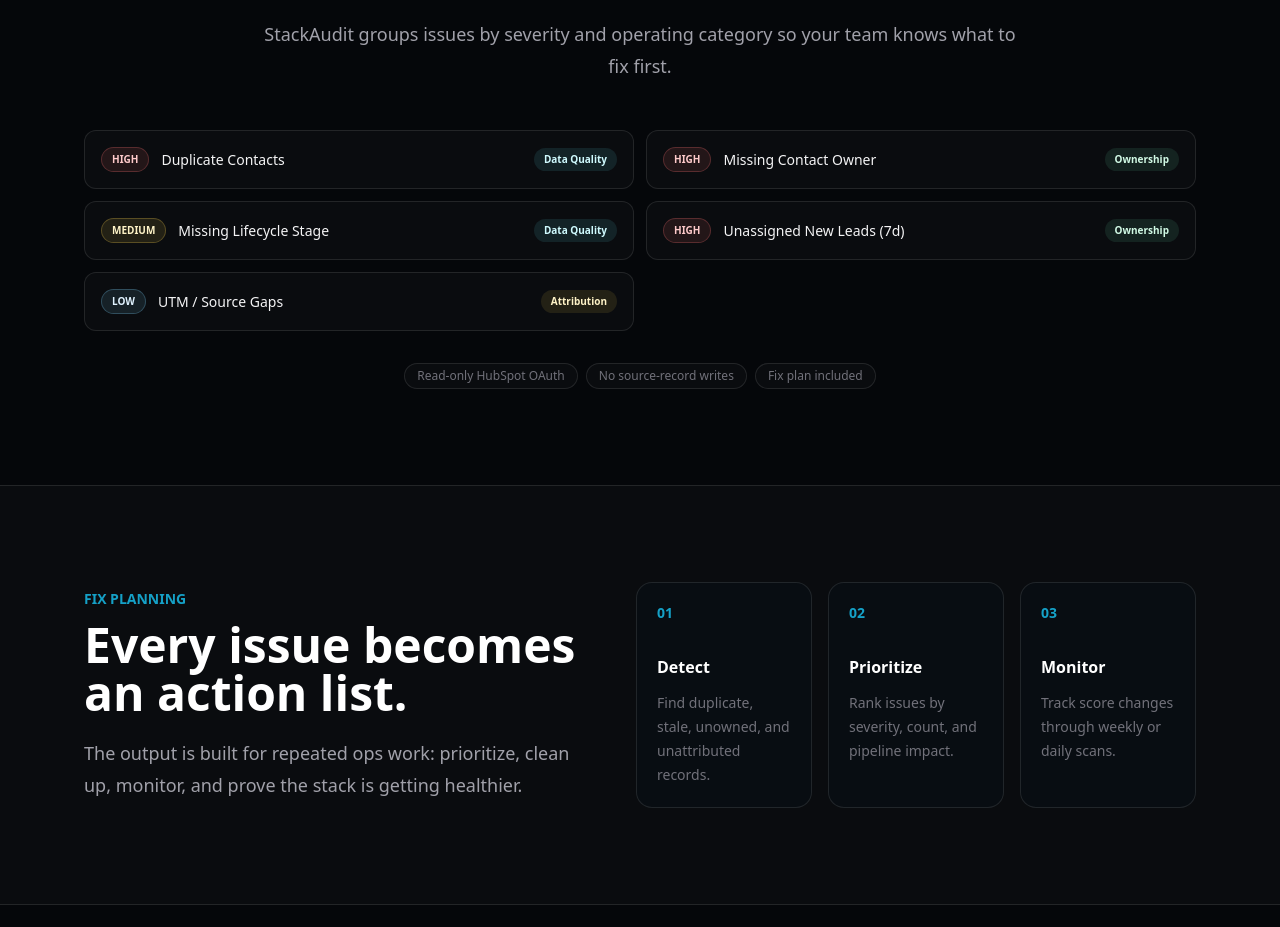
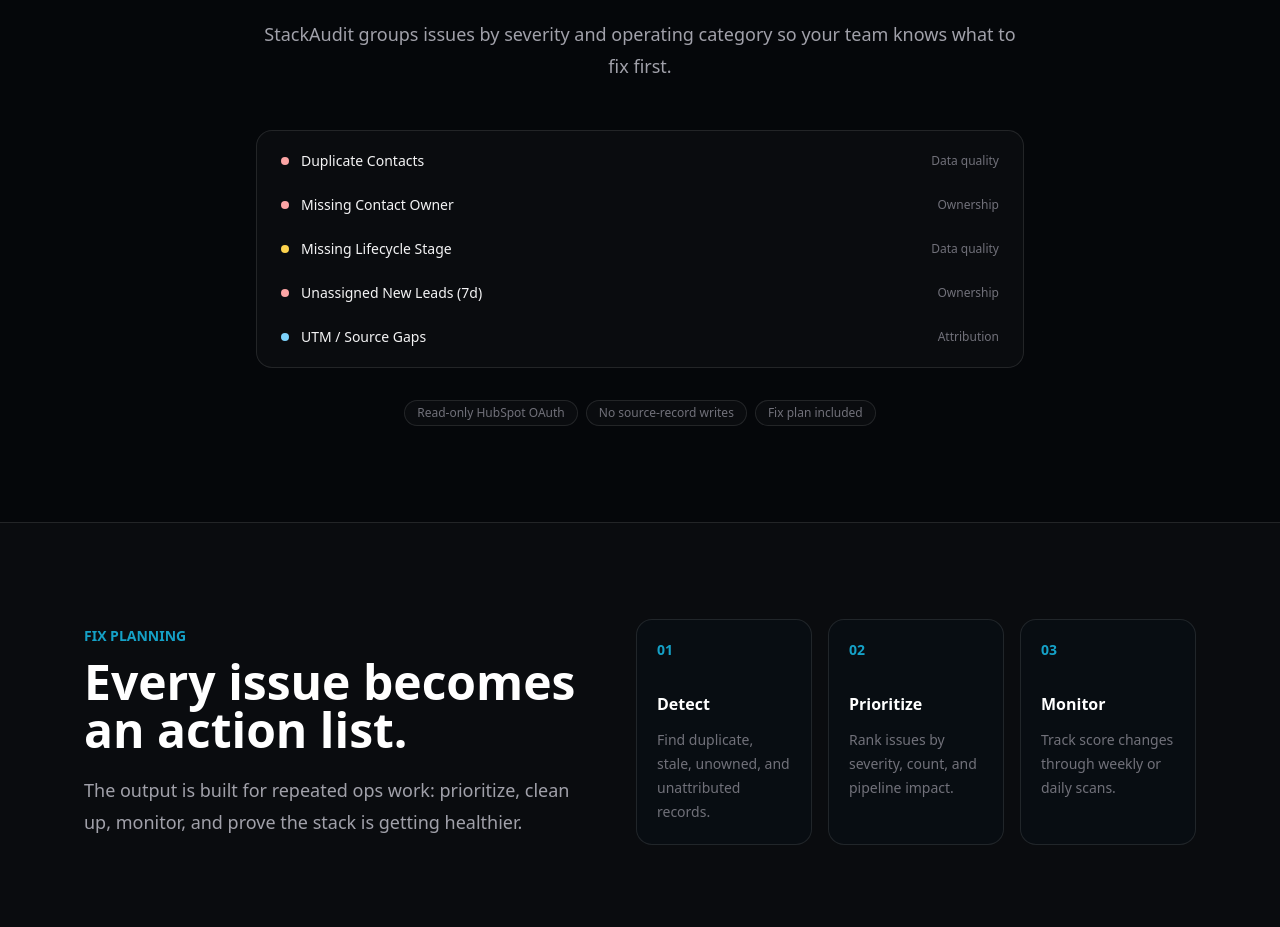
Before and after one commit to kgthegent/auditbot, a Next.js app: page / in a window 1280 px wide. Shown: the part 1620-2547 px from the top of the page. Built offline with nearby package versions, Linux system fonts and the light colour scheme; no server answers.

Commit message:
Polish checks and upgrade callout

```diff
--- a/app/dashboard/page.tsx
+++ b/app/dashboard/page.tsx
@@ -550,26 +550,37 @@
 
             {/* Plan Banner */}
             {portal?.plan === "free" && (
-              <div className="mt-6 bg-brand/10 border border-brand/30 rounded-xl p-5">
-                <div className="flex items-start justify-between gap-4">
-                  <div>
-                    <p className="text-brand font-semibold text-sm mb-1">You&apos;re on the free plan</p>
-                    <p className="text-zinc-400 text-sm">Upgrade to get weekly monitoring, email digests, and full audit history — automatically.</p>
+              <div className="relative mt-6 overflow-hidden rounded-2xl border border-brand/45 bg-gradient-to-br from-brand/20 via-brand/10 to-zinc-900 p-6 shadow-2xl shadow-cyan-950/30">
+                <div className="pointer-events-none absolute right-0 top-0 h-28 w-28 rounded-full bg-brand/20 blur-3xl" />
+                <div className="relative flex flex-col gap-5 md:flex-row md:items-center md:justify-between">
+                  <div className="max-w-2xl">
+                    <p className="text-xs font-bold uppercase tracking-[0.18em] text-brand">Keep this score moving</p>
+                    <h2 className="mt-2 text-2xl font-bold text-white">Turn this audit into weekly monitoring.</h2>
+                    <p className="mt-2 text-sm leading-6 text-zinc-300">
+                      Upgrade for automated re-scans, email digests, and full audit history so new issues do not quietly pile up.
+                    </p>
+                    <div className="mt-4 flex flex-wrap gap-2 text-xs text-zinc-300">
+                      {["Weekly checks", "Email digest", "90-day history"].map((feature) => (
+                        <span key={feature} className="rounded-full border border-white/10 bg-black/20 px-3 py-1">
+                          {feature}
+                        </span>
+                      ))}
                     </div>
                   </div>
-                <div className="flex gap-3 mt-4">
+                  <div className="flex shrink-0 flex-col gap-2 sm:flex-row md:flex-col">
                     <button
                       onClick={() => handleCheckout("starter")}
-                    className="bg-brand hover:bg-brand-hover text-white text-sm font-semibold px-4 py-2 rounded-lg transition-colors"
+                      className="rounded-lg bg-brand px-5 py-3 text-sm font-bold text-white shadow-lg shadow-cyan-950/40 transition-colors hover:bg-brand-hover"
                     >
-                    Starter — $49/mo
+                      Start Starter, $49/mo
                     </button>
                     <button
                       onClick={() => handleCheckout("pro")}
-                    className="bg-zinc-700 hover:bg-zinc-600 text-white text-sm font-semibold px-4 py-2 rounded-lg transition-colors"
+                      className="rounded-lg border border-white/10 bg-white/[0.06] px-5 py-3 text-sm font-semibold text-white transition-colors hover:bg-white/[0.1]"
                     >
-                    Pro — $99/mo
+                      Go Pro, $99/mo
                     </button>
+                  </div>
                 </div>
               </div>
             )}
--- a/app/page.tsx
+++ b/app/page.tsx
@@ -2,16 +2,16 @@
 import { getAllAuditChecks, SUPPORTED_PLATFORMS } from "@/lib/platforms";
 
 const severityStyles = {
-  HIGH: "border-red-400/25 bg-red-400/10 text-red-200",
-  MEDIUM: "border-amber-300/25 bg-amber-300/10 text-amber-100",
-  LOW: "border-sky-300/25 bg-sky-300/10 text-sky-100",
+  HIGH: "bg-red-300",
+  MEDIUM: "bg-amber-300",
+  LOW: "bg-sky-300",
 };
 
 const categoryStyles = {
-  "Data Quality": "bg-cyan-300/10 text-cyan-100",
-  Ownership: "bg-emerald-300/10 text-emerald-100",
-  Attribution: "bg-amber-300/10 text-amber-100",
-  Engagement: "bg-fuchsia-300/10 text-fuchsia-100",
+  "Data Quality": "Data quality",
+  Ownership: "Ownership",
+  Attribution: "Attribution",
+  Engagement: "Engagement",
 };
 
 const platformInitials: Record<string, string> = {
@@ -171,7 +171,13 @@
                       <div key={check.name} className="rounded-xl border border-white/10 bg-white/[0.035] p-4">
                         <div className="mb-3 flex items-center justify-between gap-3">
                           <span className="text-sm font-semibold text-white">{check.name}</span>
-                          <span className={`rounded-full border px-2 py-0.5 text-[10px] font-bold ${severityStyles[check.severity]}`}>
+                          <span className={`rounded-full border px-2 py-0.5 text-[10px] font-bold ${
+                            check.severity === "HIGH"
+                              ? "border-red-400/25 bg-red-400/10 text-red-200"
+                              : check.severity === "MEDIUM"
+                                ? "border-amber-300/25 bg-amber-300/10 text-amber-100"
+                                : "border-sky-300/25 bg-sky-300/10 text-sky-100"
+                          }`}>
                             {check.severity}
                           </span>
                         </div>
@@ -243,15 +249,15 @@
               StackAudit groups issues by severity and operating category so your team knows what to fix first.
             </p>
           </div>
-          <div className="mt-12 grid gap-3 md:grid-cols-2">
+          <div className="mx-auto mt-12 max-w-3xl rounded-2xl border border-white/10 bg-white/[0.025] p-2">
             {auditChecks.map((check) => (
-              <div key={check.name} className="flex items-center gap-3 rounded-xl border border-white/10 bg-white/[0.025] p-4">
-                <span className={`rounded-full border px-2.5 py-1 text-[10px] font-bold ${severityStyles[check.severity]}`}>
-                  {check.severity}
-                </span>
-                <span className="min-w-0 flex-1 text-sm font-medium text-zinc-100">{check.name}</span>
-                <span className={`rounded-full px-2.5 py-1 text-[10px] font-semibold ${categoryStyles[check.category]}`}>
-                  {check.category}
+              <div key={check.name} className="flex items-center justify-between gap-4 rounded-xl px-4 py-3 text-left transition-colors hover:bg-white/[0.035]">
+                <div className="flex min-w-0 items-center gap-3">
+                  <span className={`h-2 w-2 shrink-0 rounded-full ${severityStyles[check.severity]}`} />
+                  <span className="min-w-0 truncate text-sm font-medium text-zinc-100">{check.name}</span>
+                </div>
+                <span className="shrink-0 text-xs text-zinc-500">
+                  {categoryStyles[check.category]}
                 </span>
               </div>
             ))}
```
Lines whose indentation alone changed are shown as unchanged.
